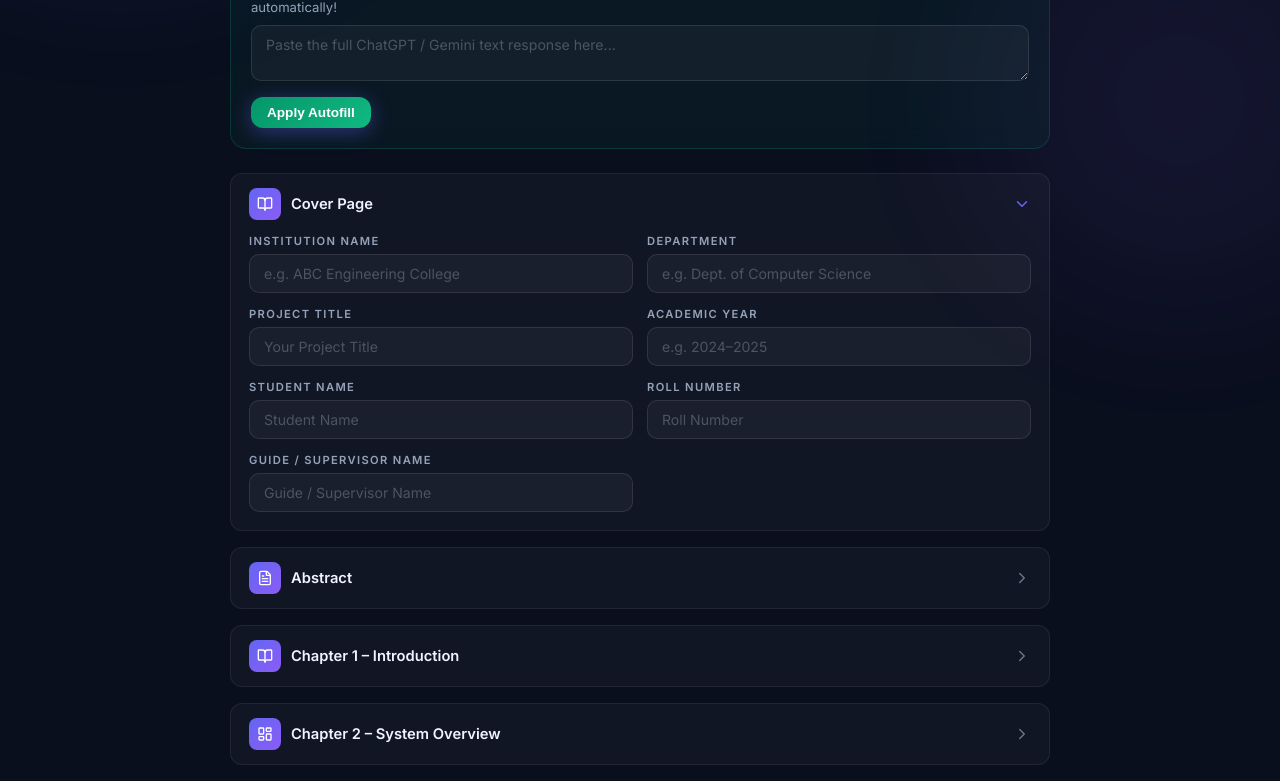
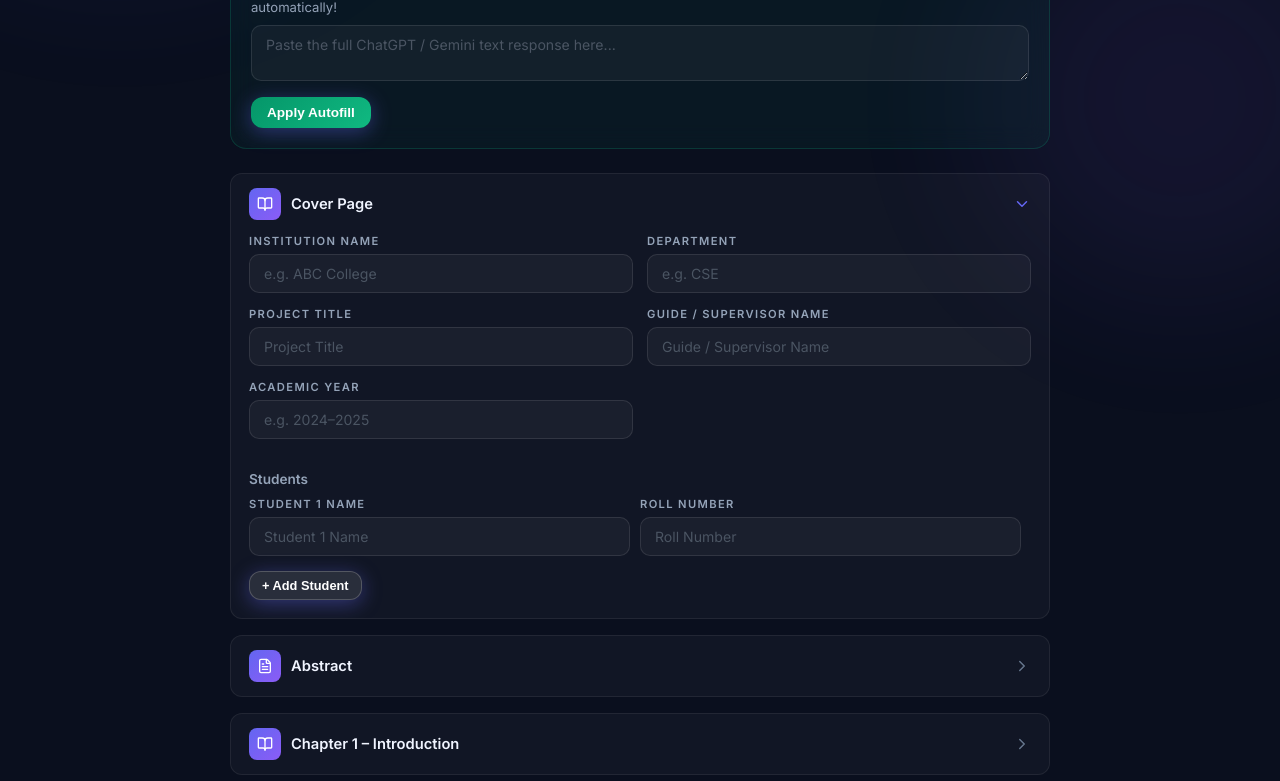
Before and after one commit to vikramnara214/documention_creation, a React (Vite) app in the folder doc-generator/: page / in a window 1280 px wide. Shown: the part 500-1281 px from the top of the page. Built offline with nearby package versions, Linux system fonts and the light colour scheme.

Commit message:
Support multiple students on cover page and form

```diff
--- a/doc-generator/src/App.jsx
+++ b/doc-generator/src/App.jsx
@@ -109,7 +109,8 @@ const autoFillFromText = (text, currentData) => {
 // ─── Initial form state matching all PDF fields ───────────────────────────────
 const INIT = {
   // Cover page
-  institutionName: "", projectTitle: "", studentName: "", rollNumber: "", guideName: "", department: "", academicYear: "",
+  institutionName: "", projectTitle: "", guideName: "", department: "", academicYear: "",
+  students: [{ name: "", roll: "" }], // Dynamic list
 
   abstract: "",
 
@@ -142,7 +143,12 @@ const INIT = {
 // ─── Progress helper ──────────────────────────────────────────────────────────
 const calcProgress = (data) => {
   const keys = Object.keys(INIT);
-  const filled = keys.filter((k) => data[k] && data[k].trim() !== "").length;
+  const filled = keys.filter((k) => {
+    if (k === "students") {
+      return data.students && data.students.some(s => s.name?.trim() || s.roll?.trim());
+    }
+    return data[k] && typeof data[k] === "string" && data[k].trim() !== "";
+  }).length;
   return Math.round((filled / keys.length) * 100);
 };
 
@@ -230,6 +236,29 @@ export default function App() {
   const update = useCallback((key, val) => {
     setData((prev) => ({ ...prev, [key]: val }));
     setReady(false);
+  }, []);
+
+  const updateStudent = useCallback((idx, field, val) => {
+    setData((prev) => {
+      const list = [...(prev.students || [])];
+      list[idx] = { ...list[idx], [field]: val };
+      return { ...prev, students: list };
+    });
+    setReady(false);
+  }, []);
+
+  const addStudent = useCallback(() => {
+    setData((prev) => ({
+      ...prev,
+      students: [...(prev.students || []), { name: "", roll: "" }]
+    }));
+  }, []);
+
+  const removeStudent = useCallback((idx) => {
+    setData((prev) => ({
+      ...prev,
+      students: (prev.students || []).filter((_, i) => i !== idx)
+    }));
   }, []);
 
   const toggle = useCallback((id) => {
@@ -356,15 +385,39 @@ export default function App() {
           {/* Cover Page */}
           <Chapter chapter={CHAPTERS[0]} open={!!open.cover} toggle={toggle}>
             <div style={{ display: "grid", gridTemplateColumns: "1fr 1fr", gap: 14 }}>
-              <Input label="Institution Name" id="institutionName" value={data.institutionName} onChange={update} placeholder="e.g. ABC Engineering College" />
-              <Input label="Department" id="department" value={data.department} onChange={update} placeholder="e.g. Dept. of Computer Science" />
-              <Input label="Project Title" id="projectTitle" value={data.projectTitle} onChange={update} placeholder="Your Project Title" />
+              <Input label="Institution Name" id="institutionName" value={data.institutionName} onChange={update} placeholder="e.g. ABC College" />
+              <Input label="Department" id="department" value={data.department} onChange={update} placeholder="e.g. CSE" />
+              <Input label="Project Title" id="projectTitle" value={data.projectTitle} onChange={update} />
+              <Input label="Guide / Supervisor Name" id="guideName" value={data.guideName} onChange={update} />
               <Input label="Academic Year" id="academicYear" value={data.academicYear} onChange={update} placeholder="e.g. 2024–2025" />
-              <Input label="Student Name" id="studentName" value={data.studentName} onChange={update} />
-              <Input label="Roll Number" id="rollNumber" value={data.rollNumber} onChange={update} />
-              <Input label="Guide / Supervisor Name" id="guideName" value={data.guideName} onChange={update} />
+            </div>
+
+            <div style={{ marginTop: 20, display: "flex", flexDirection: "column", gap: 10 }}>
+              <div style={{ fontWeight: 600, fontSize: "0.85rem", color: "#94a3b8" }}>Students</div>
+              {(data.students || []).map((st, idx) => (
+                <div key={idx} style={{ display: "grid", gridTemplateColumns: "1fr 1fr auto", gap: 10, alignItems: "end" }}>
+                  <Input label={`Student ${idx + 1} Name`} value={st.name} onChange={(_, v) => updateStudent(idx, "name", v)} />
+                  <Input label="Roll Number" value={st.roll} onChange={(_, v) => updateStudent(idx, "roll", v)} />
+                  {idx > 0 && (
+                    <button
+                      onClick={() => removeStudent(idx)}
+                      style={{ background: "#ef4444", border: "none", padding: "10px", borderRadius: "6px", cursor: "pointer", display: "flex", alignItems: "center" }}
+                    >
+                      <Trash2 size={16} color="white" />
+                    </button>
+                  )}
+                </div>
+              ))}
+              <button
+                className="btn-primary"
+                style={{ alignSelf: "start", marginTop: 5, padding: "6px 12px", fontSize: "0.8rem", background: "rgba(255,255,255,0.1)", border: "1px solid rgba(255,255,255,0.2)" }}
+                onClick={addStudent}
+              >
+                + Add Student
+              </button>
             </div>
           </Chapter>
+
 
           {/* Abstract */}
           <Chapter chapter={CHAPTERS[1]} open={!!open.abs} toggle={toggle}>
--- a/doc-generator/src/pdfTemplate.jsx
+++ b/doc-generator/src/pdfTemplate.jsx
@@ -135,8 +135,12 @@ export const CapstoneDocument = ({ data }) => (
       <Text style={[styles.coverInfo, { marginTop: 30 }]}>
         Submitted by
       </Text>
-      <Text style={styles.coverInfo}>{data.studentName || "Student Name"}</Text>
-      <Text style={styles.coverInfo}>{data.rollNumber || "Roll Number"}</Text>
+      {(data.students || []).map((s, idx) => (
+        <View key={idx} style={{ marginTop: 6, alignItems: "center" }}>
+          <Text style={styles.coverInfo}>{s.name || `Student ${idx + 1}`}</Text>
+          <Text style={{ fontSize: 11, fontFamily: "Times-Roman", color: "#444" }}>{s.roll || "Roll Number"}</Text>
+        </View>
+      ))}
       <Text style={[styles.coverInfo, { marginTop: 20 }]}>
         Under the guidance of
       </Text>
```
